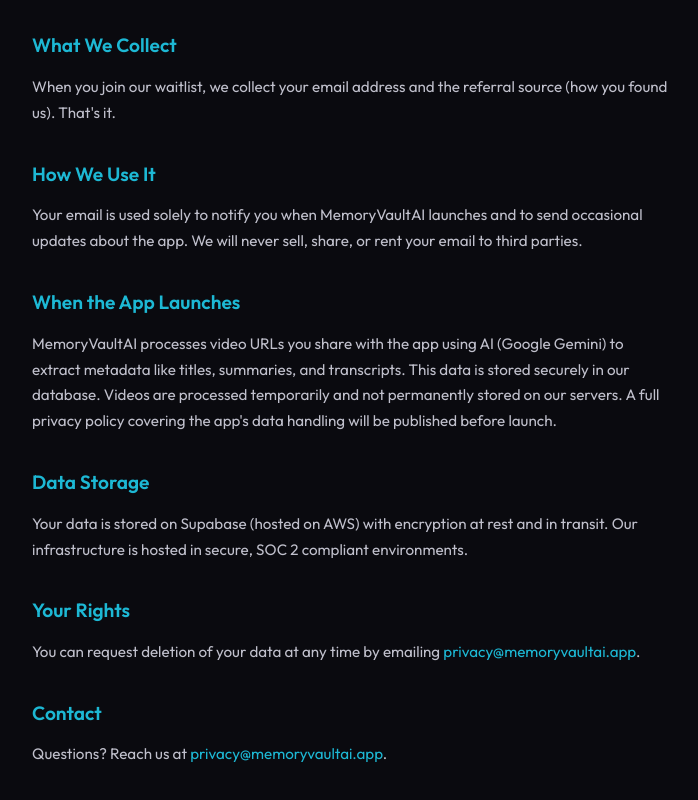
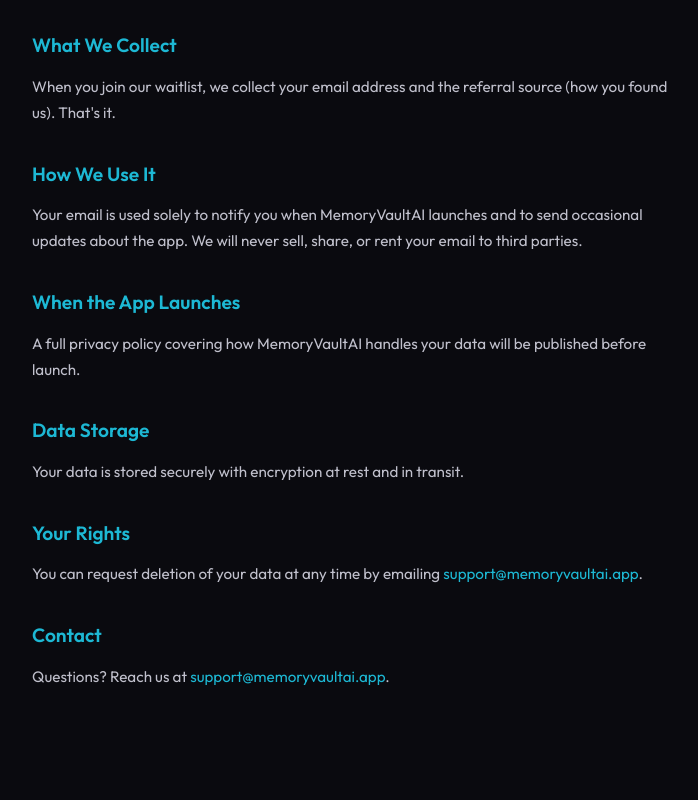
Before and after one commit to caydenbrownMVAI/memoryvaultai-waitlist, a plain HTML site: page privacy.html in a window 1280 px wide. Shown: the part 188-988 px from the top of the page, without its empty margins (288-986 px from the left). After the commit the page ends 942 px from the top, so only its background shows below. Drawn offline with Linux system fonts and the light colour scheme.

Commit message:
Update privacy.html

```diff
--- a/privacy.html
+++ b/privacy.html
@@ -38,16 +38,16 @@
     <p>Your email is used solely to notify you when MemoryVaultAI launches and to send occasional updates about the app. We will never sell, share, or rent your email to third parties.</p>
 
     <h2>When the App Launches</h2>
-    <p>MemoryVaultAI processes video URLs you share with the app using AI (Google Gemini) to extract metadata like titles, summaries, and transcripts. This data is stored securely in our database. Videos are processed temporarily and not permanently stored on our servers. A full privacy policy covering the app's data handling will be published before launch.</p>
+    <p>A full privacy policy covering how MemoryVaultAI handles your data will be published before launch.</p>
 
     <h2>Data Storage</h2>
-    <p>Your data is stored on Supabase (hosted on AWS) with encryption at rest and in transit. Our infrastructure is hosted in secure, SOC 2 compliant environments.</p>
+    <p>Your data is stored securely with encryption at rest and in transit.</p>
 
     <h2>Your Rights</h2>
-    <p>You can request deletion of your data at any time by emailing <a href="mailto:privacy@memoryvaultai.app">privacy@memoryvaultai.app</a>.</p>
+    <p>You can request deletion of your data at any time by emailing <a href="mailto:support@memoryvaultai.app">support@memoryvaultai.app</a>.</p>
 
     <h2>Contact</h2>
-    <p>Questions? Reach us at <a href="mailto:privacy@memoryvaultai.app">privacy@memoryvaultai.app</a>.</p>
+    <p>Questions? Reach us at <a href="mailto:support@memoryvaultai.app">support@memoryvaultai.app</a>.</p>
   </div>
 </body>
 </html>
```
